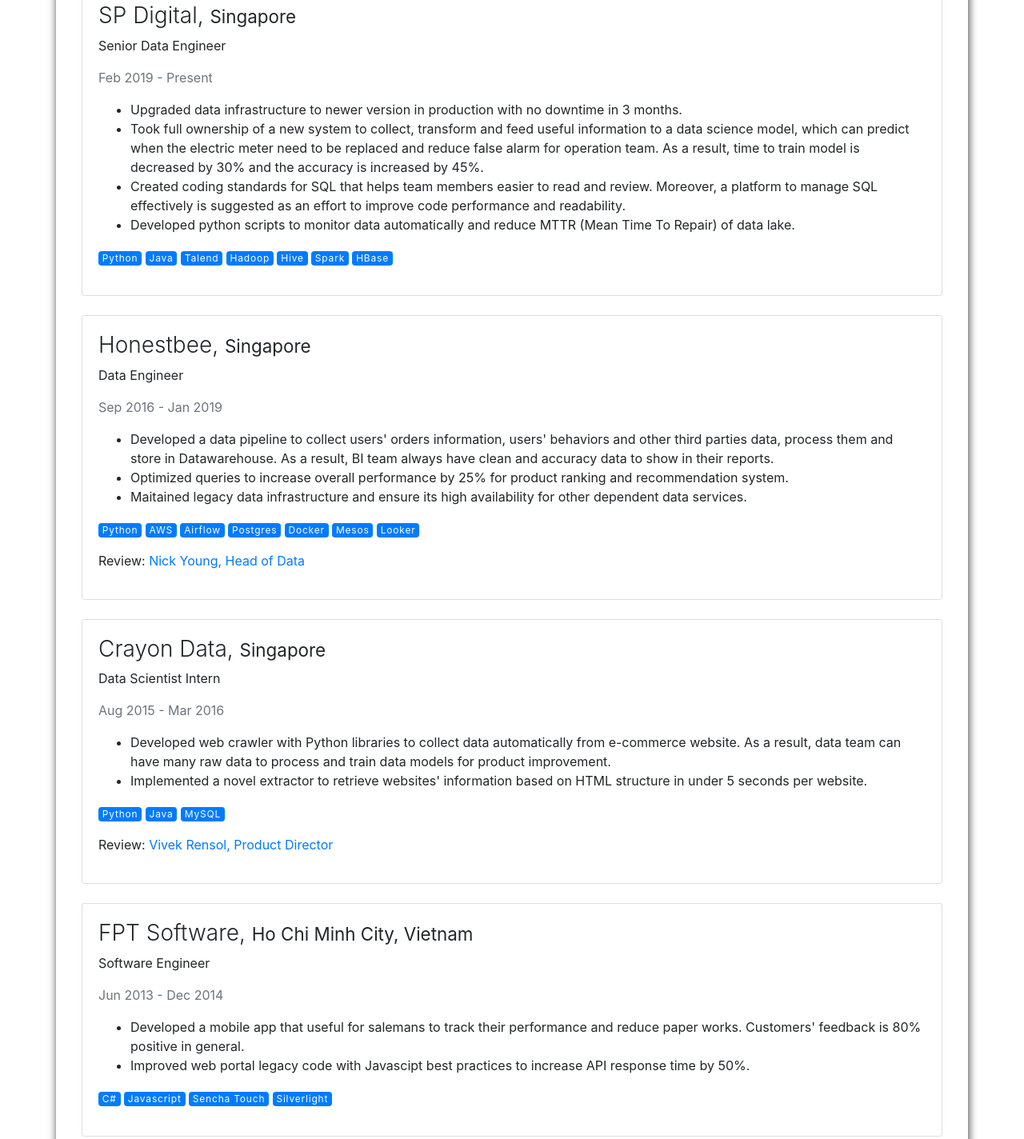
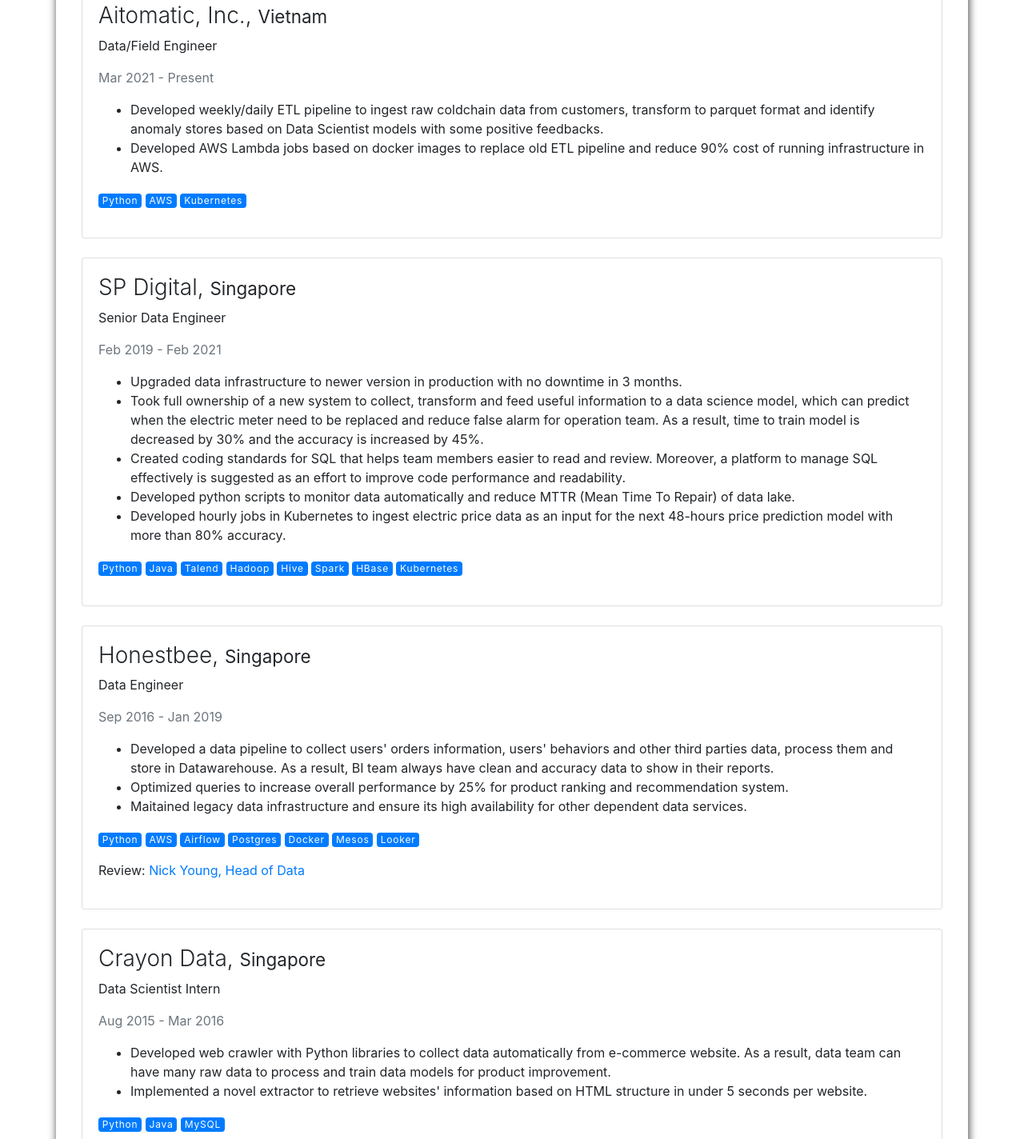
Before and after one commit to phamhoangtuan/cv, a plain HTML site: page index.html in a window 1280 px wide. Shown: the part 330-1754 px from the top of the page at 80% size. Drawn offline with nearby package versions, Linux system fonts and the light colour scheme.

Commit message:
Deploying to gh-pages from  @ f36fb6031a64dad75472be6894682f590a67ff99 🚀

```diff
--- a/index.html
+++ b/index.html
@@ -15,7 +15,7 @@
         <div class="col-md-6 col-print-6">
             <h1>Pham Hoang Tuan<br/>Senior Data Engineer</h1>
             <p>
-                <time datetime="" class="text-muted">Last update: June 7, 2021</time>
+                <time datetime="" class="text-muted">Last update: September 8, 2021</time>
             </p>
             <p>
                 <span class="screen"><a href="pham-hoang-tuan.pdf"><i class="fa fa-file-pdf-o" aria-hidden="true"></i>Download PDF version</a></span>
@@ -26,7 +26,7 @@
         <div class="col-md-6 col-print-6">
             <dl class="row">
                 <dt class="col-md-3">Residence</dt>
-                <dd class="col-md-9">Singapore</dd>
+                <dd class="col-md-9">Vietnam</dd>
                 <dt class="col-md-3">LinkedIn</dt>
                 <dd class="col-md-9"><a href="https://www.linkedin.com/in/phamhoangtuan">https://www.linkedin.com/in/phamhoangtuan</span></a></dd>
                 <dt class="col-md-3">Email</dt>
@@ -40,13 +40,32 @@
     <h2>Professional Experience</h2>
     <div class="card mb-4">
         <div class="card-body">
+            <h3>Aitomatic, Inc.,
+                <small>Vietnam</small>
+            </h3>
+            <p>Data/Field Engineer</p>
+            <p class="text-muted">Mar 2021 - Present</p>
+
+            <div><ul><li>Developed weekly/daily ETL pipeline to ingest raw coldchain data from customers, transform to parquet format and identify anomaly stores based on Data Scientist models with some positive feedbacks.</li><li>Developed AWS Lambda jobs based on docker images to replace old ETL pipeline and reduce 90% cost of running infrastructure in AWS.
+  </li></ul></div>
+
+            <p>
+                <span class="badge badge-primary">Python</span>
+                <span class="badge badge-primary">AWS</span>
+                <span class="badge badge-primary">Kubernetes</span>
+            </p>
+
+        </div>
+    </div>
+    <div class="card mb-4">
+        <div class="card-body">
             <h3>SP Digital,
                 <small>Singapore</small>
             </h3>
             <p>Senior Data Engineer</p>
-            <p class="text-muted">Feb 2019 - Present</p>
+            <p class="text-muted">Feb 2019 - Feb 2021</p>
 
-            <div><ul><li>Upgraded data infrastructure to newer version in production with no downtime in 3 months.</li><li>Took full ownership of a new system to collect, transform and feed useful information to a data science model, which can predict when the electric meter need to be replaced and reduce false alarm for operation team. As a result, time to train model is decreased by 30% and the accuracy is increased by 45%.</li><li>Created coding standards for SQL that helps team members easier to read and review. Moreover, a platform to manage SQL effectively is suggested as an effort to improve code performance and readability.</li><li>Developed python scripts to monitor data automatically and reduce MTTR (Mean Time To Repair) of data lake.
+            <div><ul><li>Upgraded data infrastructure to newer version in production with no downtime in 3 months.</li><li>Took full ownership of a new system to collect, transform and feed useful information to a data science model, which can predict when the electric meter need to be replaced and reduce false alarm for operation team. As a result, time to train model is decreased by 30% and the accuracy is increased by 45%.</li><li>Created coding standards for SQL that helps team members easier to read and review. Moreover, a platform to manage SQL effectively is suggested as an effort to improve code performance and readability.</li><li>Developed python scripts to monitor data automatically and reduce MTTR (Mean Time To Repair) of data lake.</li><li>Developed hourly jobs in Kubernetes to ingest electric price data as an input for the next 48-hours price prediction model with more than 80% accuracy.
   </li></ul></div>
 
             <p>
@@ -57,6 +76,7 @@
                 <span class="badge badge-primary">Hive</span>
                 <span class="badge badge-primary">Spark</span>
                 <span class="badge badge-primary">HBase</span>
+                <span class="badge badge-primary">Kubernetes</span>
             </p>
 
         </div>
@@ -109,26 +129,6 @@
             </p>
         </div>
     </div>
-    <div class="card mb-4">
-        <div class="card-body">
-            <h3>FPT Software,
-                <small>Ho Chi Minh City, Vietnam</small>
-            </h3>
-            <p>Software Engineer</p>
-            <p class="text-muted">Jun 2013 - Dec 2014</p>
-
-            <div><ul><li>Developed a mobile app that useful for salemans to track their performance and reduce paper works. Customers&#39; feedback is 80% positive in general.</li><li>Improved web portal legacy code with Javascipt best practices to increase API response time by 50%.
-  </li></ul></div>
-
-            <p>
-                <span class="badge badge-primary">C#</span>
-                <span class="badge badge-primary">Javascript</span>
-                <span class="badge badge-primary">Sencha Touch</span>
-                <span class="badge badge-primary">Silverlight</span>
-            </p>
-
-        </div>
-    </div>
 
     <h2>Certifications</h2>
         <p>
```
Also changed, not shown: 1 other file.
